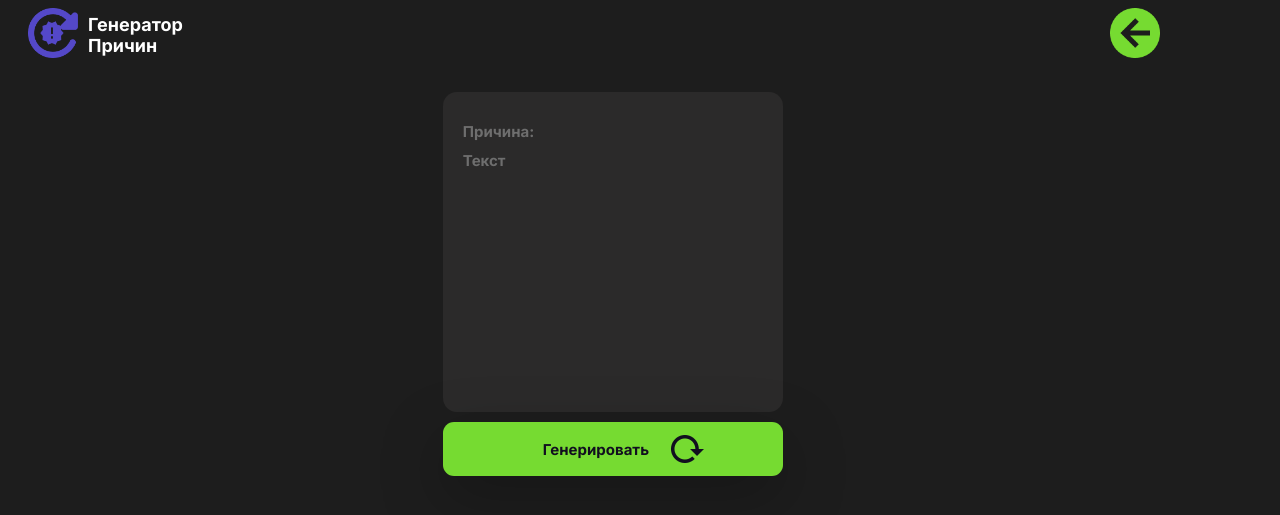
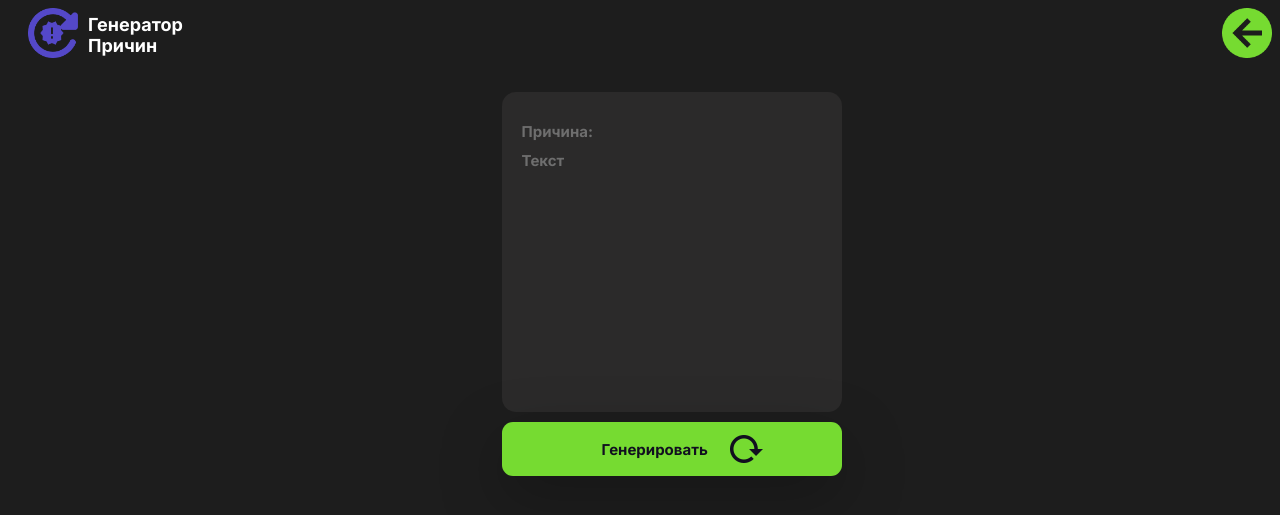
Before and after one commit to Ridgeld/causegenerator.github.io, a PHP site: page /cause.html in a window 1280 px wide. Shown: the top 515 px of the page. Run offline with PHP 8.4, Linux system fonts and the light colour scheme.

Commit message:
Update stylecaused.css

```diff
--- a/stylecaused.css
+++ b/stylecaused.css
@@ -5,7 +5,7 @@
 }
 body{
     background: #1D1D1D;
-    width: 90%;
+/*     width: 90%; */
     /*max-width:800px;*/
 }
 
```
